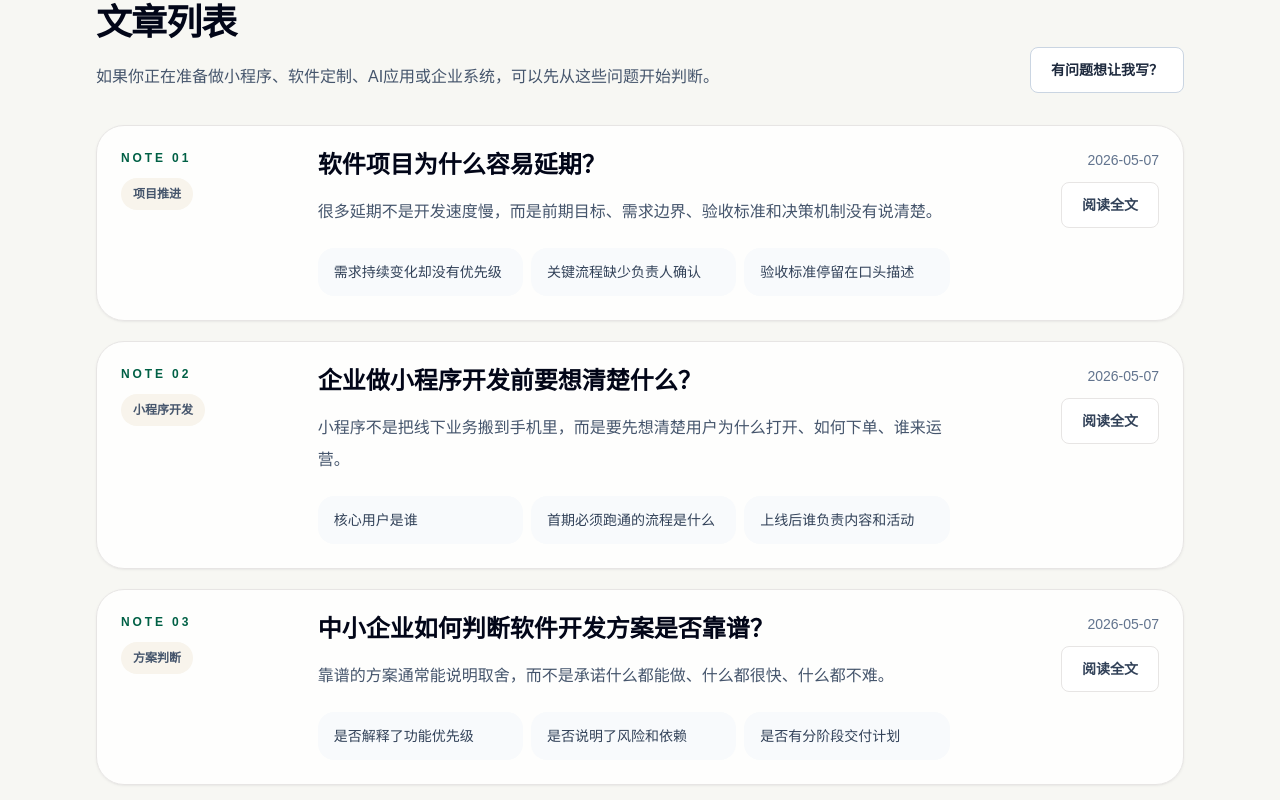
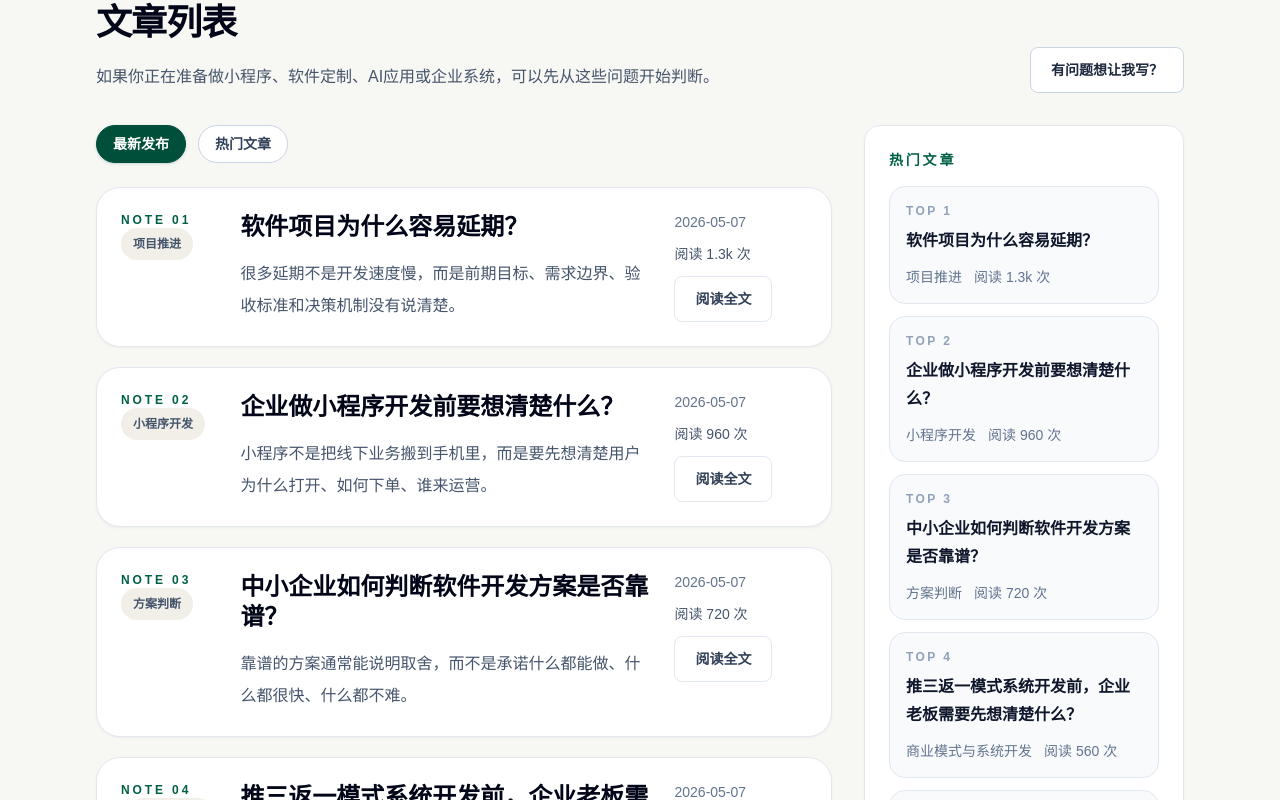
Before and after one commit to jaws1993333-cell/my-personal-site, a Next.js app: page /articles in a window 1280 px wide. Shown: the part 680-1480 px from the top of the page. Built offline with nearby package versions, Linux system fonts and the light colour scheme; no server answers.

Commit message:
add article sorting and views

```diff
--- /dev/null
+++ b/app/articles/articles-list.tsx
@@ -0,0 +1,134 @@
+"use client";
+
+import Link from "next/link";
+import { useState } from "react";
+import type { Article } from "@/app/data/articles";
+import { Button, Card } from "@/app/components/ui";
+
+type SortKey = "latest" | "popular";
+
+const sortOptions: { key: SortKey; label: string }[] = [
+  { key: "latest", label: "最新发布" },
+  { key: "popular", label: "热门文章" },
+];
+
+export function ArticleList({
+  latestArticles,
+  popularArticles,
+}: {
+  latestArticles: Article[];
+  popularArticles: Article[];
+}) {
+  const [sortKey, setSortKey] = useState<SortKey>("latest");
+  const articles = sortKey === "latest" ? latestArticles : popularArticles;
+  const hotArticles = popularArticles.slice(0, 5);
+
+  return (
+    <div className="grid gap-8 lg:grid-cols-[minmax(0,1fr)_20rem] lg:items-start">
+      <div>
+        <div className="flex flex-wrap items-center gap-3">
+          {sortOptions.map((option) => {
+            const active = option.key === sortKey;
+
+            return (
+              <button
+                key={option.key}
+                type="button"
+                onClick={() => setSortKey(option.key)}
+                className={`rounded-full border px-4 py-2 text-sm font-semibold transition ${
+                  active
+                    ? "border-emerald-900 bg-emerald-900 text-white shadow-sm shadow-emerald-900/15"
+                    : "border-slate-300 bg-white text-slate-700 hover:border-emerald-900 hover:text-emerald-900"
+                }`}
+              >
+                {option.label}
+              </button>
+            );
+          })}
+        </div>
+
+        <div className="mt-6 grid gap-5">
+          {articles.map((article, index) => (
+            <article
+              key={article.slug}
+              className="rounded-3xl border border-slate-200 bg-white p-5 shadow-sm shadow-slate-900/4 transition hover:-translate-y-0.5 hover:shadow-md sm:p-6"
+            >
+              <div className="grid gap-5 lg:grid-cols-[0.24fr_minmax(0,1fr)_0.32fr] lg:items-start">
+                <div className="flex flex-row flex-wrap items-center gap-3 lg:block">
+                  <p className="text-xs font-bold uppercase tracking-[0.24em] text-emerald-800">
+                    Note {String(index + 1).padStart(2, "0")}
+                  </p>
+                  <p className="w-fit rounded-full bg-[#f1efe8] px-3 py-2 text-xs font-semibold text-slate-600">
+                    {article.category}
+                  </p>
+                </div>
+
+                <div className="min-w-0">
+                  <Link href={`/articles/${article.slug}`} className="group">
+                    <h2 className="text-xl font-semibold leading-tight text-slate-950 transition group-hover:text-emerald-900 sm:text-2xl">
+                      {article.title}
+                    </h2>
+                  </Link>
+                  <p className="mt-4 text-sm leading-7 text-slate-600 sm:text-base sm:leading-8">
+                    {article.description}
+                  </p>
+                </div>
+
+                <div className="flex flex-col gap-3 sm:flex-row sm:flex-wrap sm:items-center sm:justify-between lg:items-end lg:justify-start">
+                  <span className="text-sm text-slate-500">{article.date}</span>
+                  <span className="text-sm font-medium text-slate-600">
+                    {formatArticleViews(article.views)}
+                  </span>
+                  <Button
+                    href={`/articles/${article.slug}`}
+                    variant="ghost"
+                    className="border border-slate-200 bg-white"
+                  >
+                    阅读全文
+                  </Button>
+                </div>
+              </div>
+            </article>
+          ))}
+        </div>
+      </div>
+
+      <aside className="lg:sticky lg:top-24">
+        <Card>
+          <p className="text-sm font-semibold uppercase tracking-[0.2em] text-emerald-800">
+            热门文章
+          </p>
+          <div className="mt-4 space-y-3">
+            {hotArticles.map((article, index) => (
+              <Link
+                key={article.slug}
+                href={`/articles/${article.slug}`}
+                className="block rounded-2xl border border-slate-200 bg-slate-50 p-4 transition hover:border-emerald-900 hover:bg-white"
+              >
+                <p className="text-xs font-bold uppercase tracking-[0.2em] text-slate-400">
+                  Top {index + 1}
+                </p>
+                <p className="mt-2 text-base font-semibold leading-7 text-slate-900">
+                  {article.title}
+                </p>
+                <div className="mt-3 flex flex-wrap items-center gap-3 text-sm text-slate-500">
+                  <span>{article.category}</span>
+                  <span>{formatArticleViews(article.views)}</span>
+                </div>
+              </Link>
+            ))}
+          </div>
+        </Card>
+      </aside>
+    </div>
+  );
+}
+
+function formatArticleViews(views: number) {
+  if (views < 1000) {
+    return `阅读 ${views} 次`;
+  }
+
+  const compact = Math.round((views / 1000) * 10) / 10;
+  return `阅读 ${compact}k 次`;
+}
--- a/app/articles/page.tsx
+++ b/app/articles/page.tsx
@@ -1,6 +1,6 @@
 import type { Metadata } from "next";
-import Link from "next/link";
-import { getArticlesByNewest } from "@/app/data/articles";
+import { getArticlesByNewest, getArticlesByPopular } from "@/app/data/articles";
+import { ArticleList } from "@/app/articles/articles-list";
 import { Button, Card, ContactButton, ContactCta, Hero, PageShell, SectionIntro, SoftSection } from "@/app/components/ui";
 import { absoluteUrl } from "@/app/data/seo";
 
@@ -21,7 +21,8 @@ export const metadata: Metadata = {
 };
 
 export default function ArticlesPage() {
-  const articles = getArticlesByNewest();
+  const latestArticles = getArticlesByNewest();
+  const popularArticles = getArticlesByPopular();
 
   return (
     <PageShell>
@@ -45,45 +46,11 @@ export default function ArticlesPage() {
             有问题想让我写？
           </Button>
         </div>
-
-        <div className="mt-8 grid gap-5">
-          {articles.map((article, index) => (
-            <article key={article.slug} className="rounded-[1.75rem] border border-stone-200 bg-white/86 p-5 shadow-sm shadow-slate-900/5 transition hover:-translate-y-0.5 hover:shadow-lg hover:shadow-slate-900/8 sm:p-6">
-              <div className="grid gap-5 lg:grid-cols-[0.28fr_1fr_0.3fr] lg:items-start">
-                <div>
-                  <p className="text-xs font-bold uppercase tracking-[0.24em] text-emerald-800">
-                    Note 0{index + 1}
-                  </p>
-                  <p className="mt-3 w-fit rounded-full bg-[#f8f4ec] px-3 py-2 text-xs font-semibold text-slate-600">
-                    {article.category}
-                  </p>
-                </div>
-                <div>
-                  <Link href={`/articles/${article.slug}`} className="group">
-                    <h2 className="text-2xl font-semibold leading-tight text-slate-950 group-hover:text-emerald-900">
-                      {article.title}
-                    </h2>
-                  </Link>
-                  <p className="mt-4 text-sm leading-7 text-slate-600 sm:text-base sm:leading-8">
-                    {article.description}
-                  </p>
-                  <div className="mt-5 grid gap-2 sm:grid-cols-3">
-                    {article.points.map((point) => (
-                      <p key={point} className="rounded-2xl bg-slate-50 px-4 py-3 text-sm leading-6 text-slate-700">
-                        {point}
-                      </p>
-                    ))}
-                  </div>
-                </div>
-                <div className="flex flex-col gap-3 lg:items-end">
-                  <span className="text-sm text-slate-500">{article.date}</span>
-                  <Button href={`/articles/${article.slug}`} variant="ghost" className="border border-stone-200 bg-white">
-                    阅读全文
-                  </Button>
-                </div>
-              </div>
-            </article>
-          ))}
+        <div className="mt-8">
+          <ArticleList
+            latestArticles={latestArticles}
+            popularArticles={popularArticles}
+          />
         </div>
       </SoftSection>
       <ContactCta
--- a/app/data/articles.ts
+++ b/app/data/articles.ts
@@ -4,6 +4,7 @@ export type Article = {
   description: string;
   date: string;
   category: string;
+  views: number;
   seoTitle: string;
   seoDescription: string;
   points: string[];
@@ -46,6 +47,7 @@ export const articles: Article[] = [
     description: "很多延期不是开发速度慢，而是前期目标、需求边界、验收标准和决策机制没有说清楚。",
     date: "2026-05-07",
     category: "项目推进",
+    views: 1280,
     seoTitle: "软件项目为什么容易延期？开发前如何降低延期风险",
     seoDescription:
       "软件项目延期常常不是单纯开发速度问题，而是需求边界、验收标准、决策机制和优先级没有提前说清楚。",
@@ -80,6 +82,7 @@ export const articles: Article[] = [
     description: "小程序不是把线下业务搬到手机里，而是要先想清楚用户为什么打开、如何下单、谁来运营。",
     date: "2026-05-07",
     category: "小程序开发",
+    views: 960,
     seoTitle: "企业做小程序开发前要想清楚什么？需求梳理清单",
     seoDescription:
       "企业做小程序开发前，需要先想清楚用户场景、核心流程、后台管理、运营责任和首期功能边界。",
@@ -114,6 +117,7 @@ export const articles: Article[] = [
     description: "靠谱的方案通常能说明取舍，而不是承诺什么都能做、什么都很快、什么都不难。",
     date: "2026-05-07",
     category: "方案判断",
+    views: 720,
     seoTitle: "中小企业如何判断软件开发方案是否靠谱？",
     seoDescription:
       "判断软件开发方案是否靠谱，可以看功能优先级、风险说明、交付阶段、报价边界和沟通方式是否清楚。",
@@ -149,6 +153,7 @@ export const articles: Article[] = [
       "推三返一看起来规则简单，但真正落地到系统开发时，需要提前把业务规则、奖金制度、用户路径、成本测算和风控机制想清楚。",
     date: "2026-05-07",
     category: "商业模式与系统开发",
+    views: 560,
     seoTitle: "推三返一模式系统开发前要注意什么？软件项目落地视角分析",
     seoDescription:
       "推三返一模式看起来规则简单，但真正落地到系统开发时，需要提前考虑业务合规、奖金制度、返利规则、用户路径、订单数据、结算逻辑和风控机制。本文从软件项目落地角度，帮你梳理开发前需要想清楚的问题。",
@@ -235,6 +240,7 @@ export const articles: Article[] = [
       "消费返物业费把业主、物业、商家和平台连接在一起，但开发前要先梳理真实消费、合理分润、抵扣规则、结算周期和风控边界。",
     date: "2026-05-07",
     category: "社区经济与系统开发",
+    views: 380,
     seoTitle: "消费返物业费模式怎么做？社区经济系统开发前的规则梳理",
     seoDescription:
       "消费返物业费模式把业主、物业、商家和平台连接在一起，通过日常消费产生的分润抵扣物业费。本文从软件项目落地角度，分析这种模式的业务逻辑、利益分配、系统规则和开发前需要注意的问题。",
@@ -415,3 +421,13 @@ export function getArticlesByNewest() {
     (left, right) => new Date(right.date).getTime() - new Date(left.date).getTime(),
   );
 }
+
+export function getArticlesByPopular() {
+  return [...articles].sort((left, right) => {
+    if (right.views !== left.views) {
+      return right.views - left.views;
+    }
+
+    return new Date(right.date).getTime() - new Date(left.date).getTime();
+  });
+}
```
